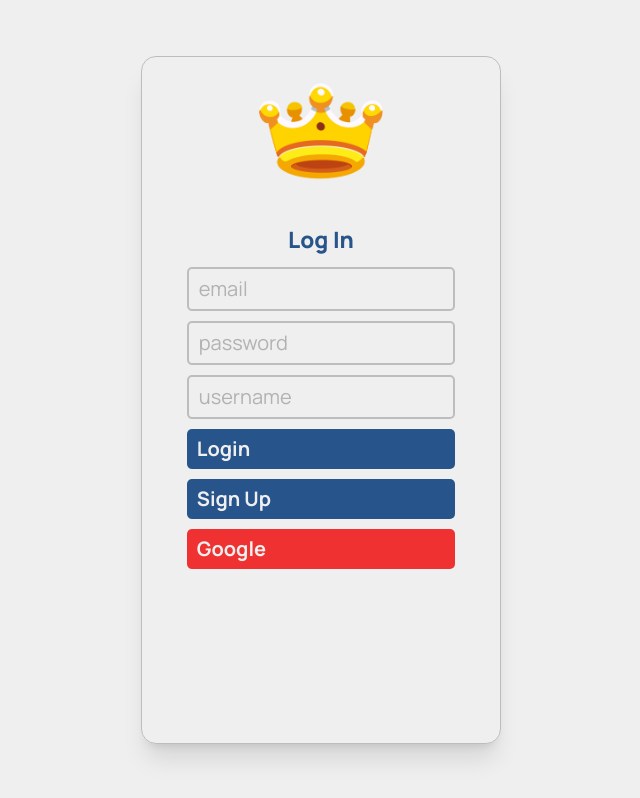
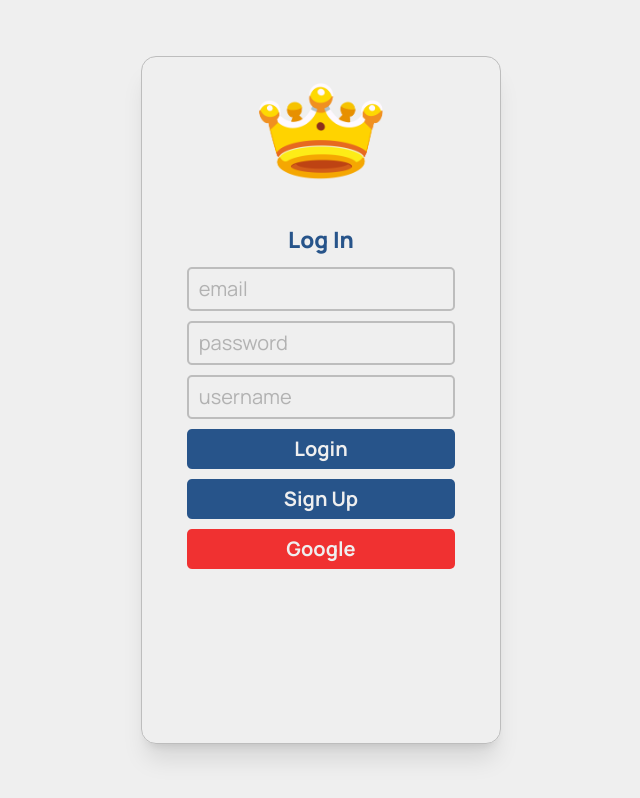
Before and after one commit to CertChamps/WebApp, a React (Vite) app: page / in a window 1280 px wide. Shown: the whole page, without its empty margins (319-959 px from the left). Built offline with nearby package versions, Linux system fonts and the light colour scheme; a web font is replaced by a local one.

Commit message:
auth and context working now

```diff
--- a/src/pages/login.tsx
+++ b/src/pages/login.tsx
@@ -6,27 +6,29 @@ export default function Login() {
 
     // ====================================== REACT HOOKS =================================== //
     const { signInWithEmail, signUpWithEmail, loginWithGoogle } = useAuthentication()
-    const [email, setEmail] = useState()
-    const [password, setPassword] = useState()
-    const [username, setUsername] = useState()
+    const [email, setEmail] = useState<string>()
+    const [password, setPassword] = useState<string>()
+    const [username, setUsername] = useState<string>()
 
     return (
         <div className=' h-full flex justify-center items-center ' >
             <div className=' h-11/12 w-72 shadow-xl rounded-out border-light-grey border' >
                 <img src={crown}  className='w-34 m-auto'/>
                 <h1 className="txt-heading-colour text-center" >Log In</h1>
-                <input type="email" placeholder="email" className="txtbox mx-auto my-2 w-9/12"
-                    onChange={(txt:any) => {setEmail(txt)}}/>
+                <input type="text" placeholder="email" className="txtbox mx-auto my-2 w-9/12"
+                    onChange={(txt:React.ChangeEvent<HTMLInputElement>) => {setEmail(txt.target.value); console.log(txt.target.value)}}/>
+
                 <input type="password" placeholder="password" className="txtbox mx-auto my-2 w-9/12"
-                    onChange={(txt:any) => {setPassword(txt)}}/>
+                    onChange={(txt:React.ChangeEvent<HTMLInputElement>) => {setPassword(txt.target.value)}}/>
+
                 <input type="text" placeholder="username" className="txtbox mx-auto my-2 w-9/12"
-                    onChange={(txt:any) => {setUsername(txt)}}/>
+                    onChange={(txt:React.ChangeEvent<HTMLInputElement>) => {setUsername(txt.target.value)}}/>
 
-                <p className= "blue-btn mx-auto my-2 w-9/12"
+                <p className= "blue-btn mx-auto my-2 w-9/12 text-center"
                      onClick={() => {signInWithEmail(email ?? '', password ?? '')}}>Login</p>
-                <p className= "blue-btn mx-auto my-2 w-9/12"
-                     onClick={() => {signUpWithEmail(email ?? '', username ?? '',  password ?? '')}}>Sign Up</p>
-                <p className= "red-btn mx-auto my-2 w-9/12"
+                <p className= "blue-btn mx-auto my-2 w-9/12 text-center"
+                     onClick={() => {signUpWithEmail( username ?? '', email ?? '', password ?? '')}}>Sign Up</p>
+                <p className= "red-btn mx-auto my-2 w-9/12 text-center"
                      onClick={() => {loginWithGoogle()}}>Google</p>
             </div>
         </div>
```
